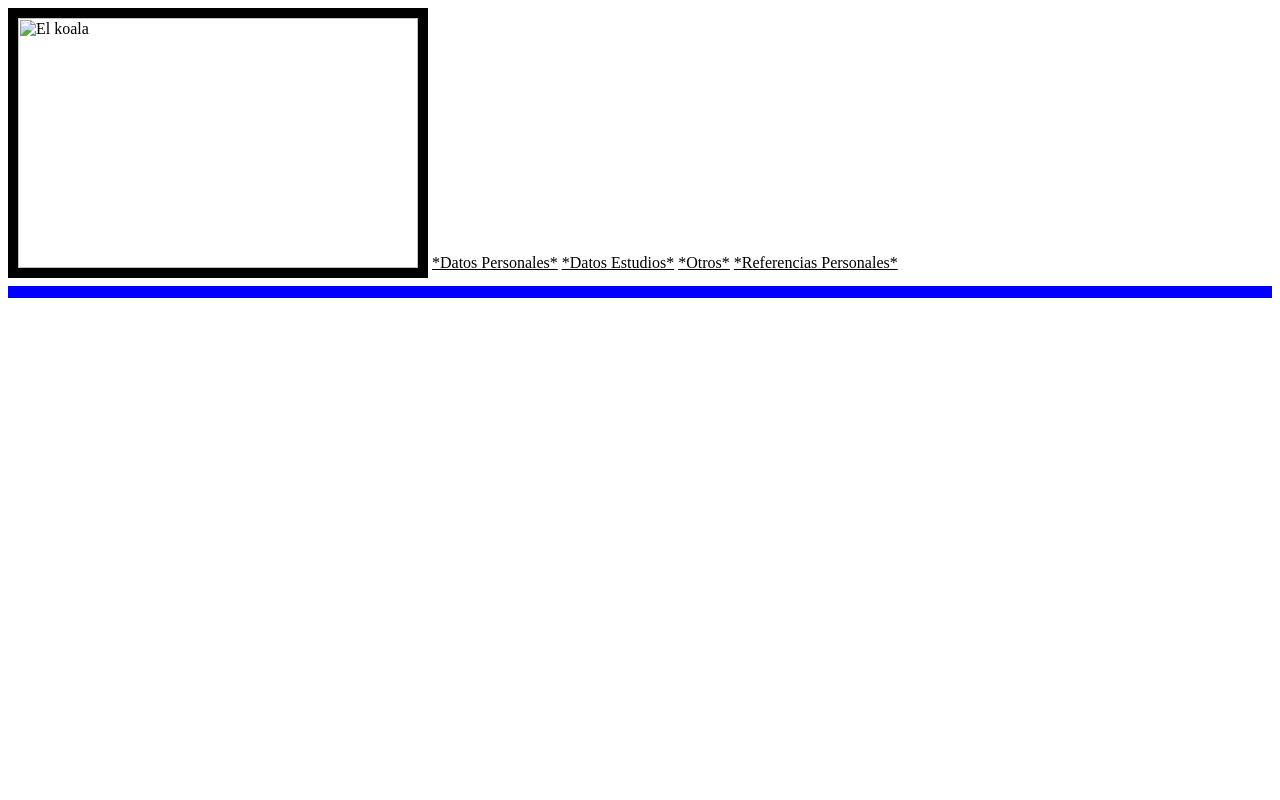
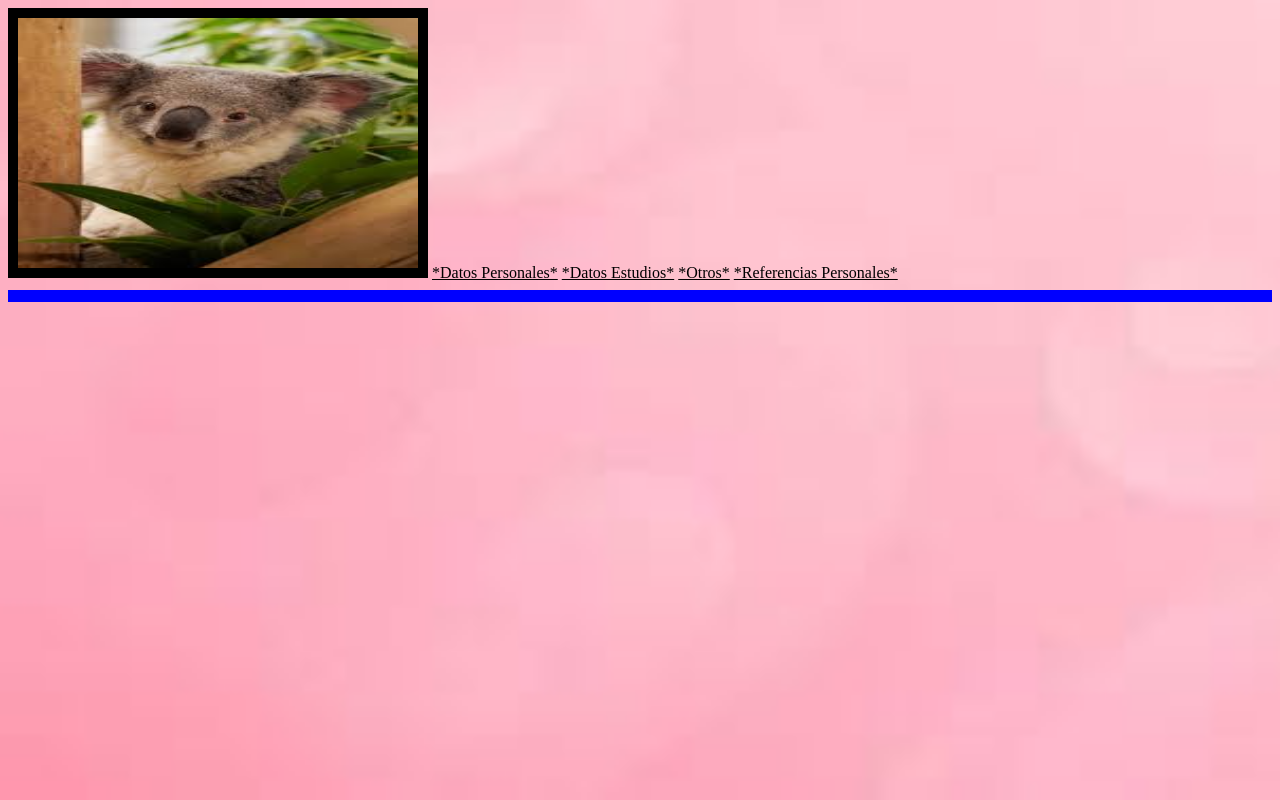
Before and after one commit to Rosavaldez4bb/Curriculum, a plain HTML site: page index.html in a window 1280 px wide. Drawn offline with Linux system fonts and the light colour scheme.

Commit message:
Update index.html

```diff
--- a/index.html
+++ b/index.html
@@ -4,9 +4,9 @@
                   Menu de opciones
             </title>
       </head>
-      <body style="background-image: url('rosa.jfif'); background-repeat: no-repeat; background-size: cover;"></body>
+      <body style="background-image: url('rosa.jpg'); background-repeat: no-repeat; background-size: cover;"></body>
     <body alink="blue" vlink="red" link="black">
-     <a title="Koala" href="koala.jpeg"><img src="Koala.jpeg" alt="El koala" border="10px" height="250px" width="400px"></a>
+     <a title="Koala" href="koala.jpg"><img src="Koala.jpg" alt="El koala" border="10px" height="250px" width="400px"></a>
      <a href="Personal.html">*Datos Personales*</a>
      <a href="Estudios.html">*Datos Estudios*</a>
      <a href="Otros.html">*Otros*</a>
```
